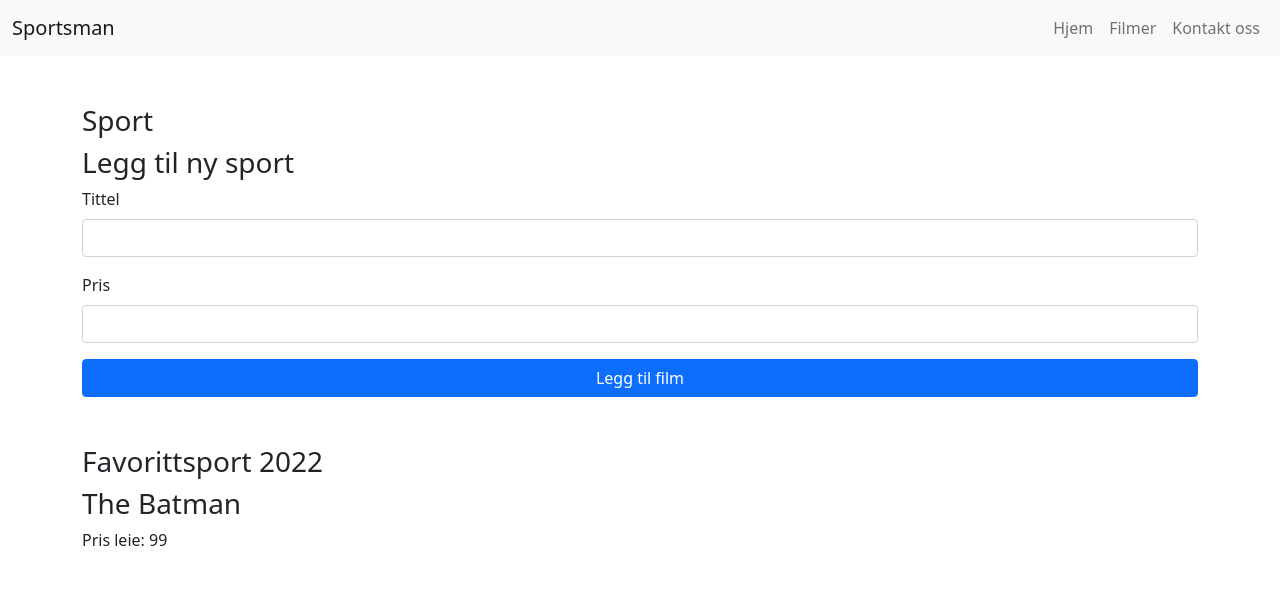
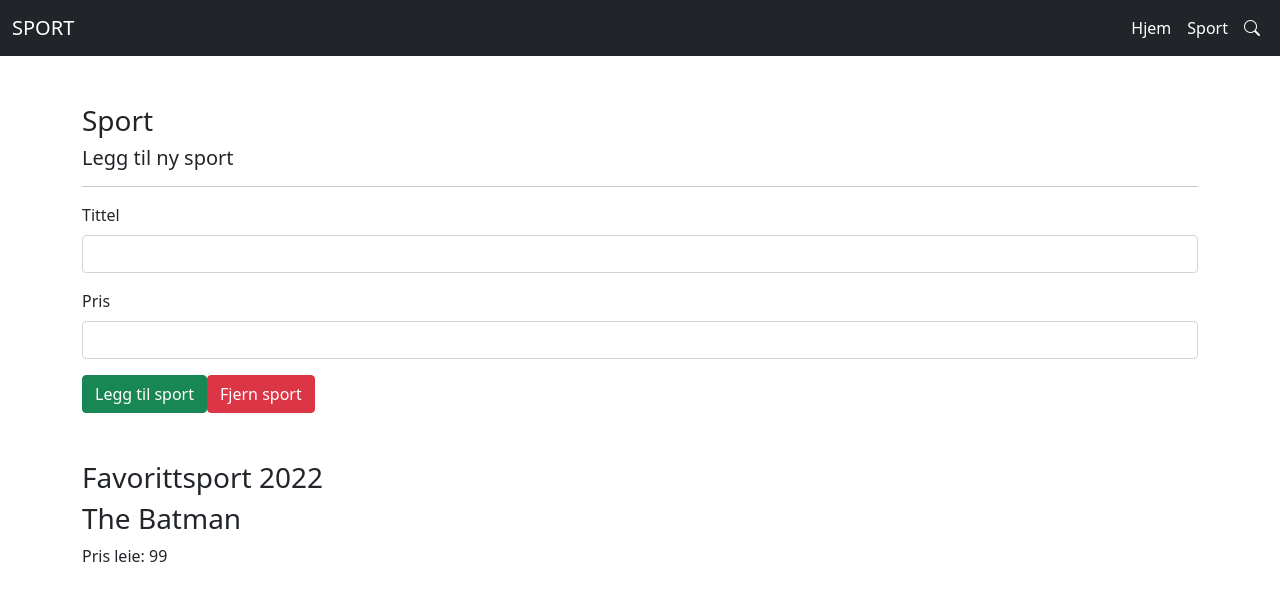
Before and after one commit to DanOrn/sport-arbeidskrav, a Vue app: page /sports in a window 1280 px wide. Shown: the top 600 px of the page. Built offline with nearby package versions, Linux system fonts and the light colour scheme.

Commit message:
Endringer
1|

```diff
--- a/src/components/shared/TheNavigation.vue
+++ b/src/components/shared/TheNavigation.vue
@@ -1,12 +1,17 @@
 <template>
-    <nav class="navbar navbar-light bg-light navbar-expand-sm mb-5">
+    <nav class="navbar navbar-light bg-dark navbar-expand-sm mb-5 white-text">
+
         <div class="container-fluid">
-            <router-link class="navbar-brand" to="/">Sportsman</router-link>
+            <router-link class="navbar-brand text-white" to="/">SPORT</router-link>
             <div>
                 <ul class="navbar-nav">
-                    <li class="nav-item"><router-link class="nav-link" to="/">Hjem</router-link></li>
-                     <li class="nav-item"><router-link class="nav-link" to="/sports">Filmer</router-link></li>
-                     <li class="nav-item"><router-link class="nav-link" to="/contact">Kontakt oss</router-link></li>
+                    <li class="nav-item"><router-link class="nav-link text-white" to="/">Hjem</router-link></li>
+                     <li class="nav-item"><router-link class="nav-link text-white" to="/sports">Sport</router-link></li>
+                     <li class="nav-item"><router-link class="nav-link bi bi-search text-white" to="/contact"></router-link></li>
+
+
+
+
                 </ul>
             </div>
         </div>
--- a/src/components/sports/AddSport.vue
+++ b/src/components/sports/AddSport.vue
@@ -1,6 +1,7 @@
 <template>
     <section class="mb-5">
-        <h3>Legg til ny sport</h3>
+        <h5>Legg til ny sport</h5>
+        <hr>
         <div class="mb-3">
             <label class="form-label">Tittel</label>
             <input class="form-control" v-model="title" type="text">
@@ -9,7 +10,8 @@
             <label class="form-label">Pris</label>
             <input class="form-control" v-model="price" type="text">
         </div>
-        <input class="btn btn-primary w-100" @click="addSport" type="button" value="Legg til film">
+        <input class="btn btn-success w-200" @click="addSport" type="button" value="Legg til sport">
+        <input class="btn btn-danger w-200" @click="deleteSport" type="button" value="Fjern sport">
     </section>
 </template>
 
--- a/src/pages/ContactPage.vue
+++ b/src/pages/ContactPage.vue
@@ -1,5 +1,11 @@
 <template>
     <section>
-        <h3>Kontakt oss</h3>
+        <h3>Søk på sport</h3>
+        <hr>
+        <label class="seacrh-label">Tittel sport</label>
+        <br>
+        <input class="seacrh-text" v-model="title" type="text">
+        <input class="btn btn-primary w-200" @click="searchSport" type="button" value="Søk">
+
     </section>
 </template>
--- a/src/pages/HomePage.vue
+++ b/src/pages/HomePage.vue
@@ -1,5 +1,6 @@
 <template>
     <section>
         <h3>Velkommen til Sportsman</h3>
+        <hr>
     </section>
 </template>
```
